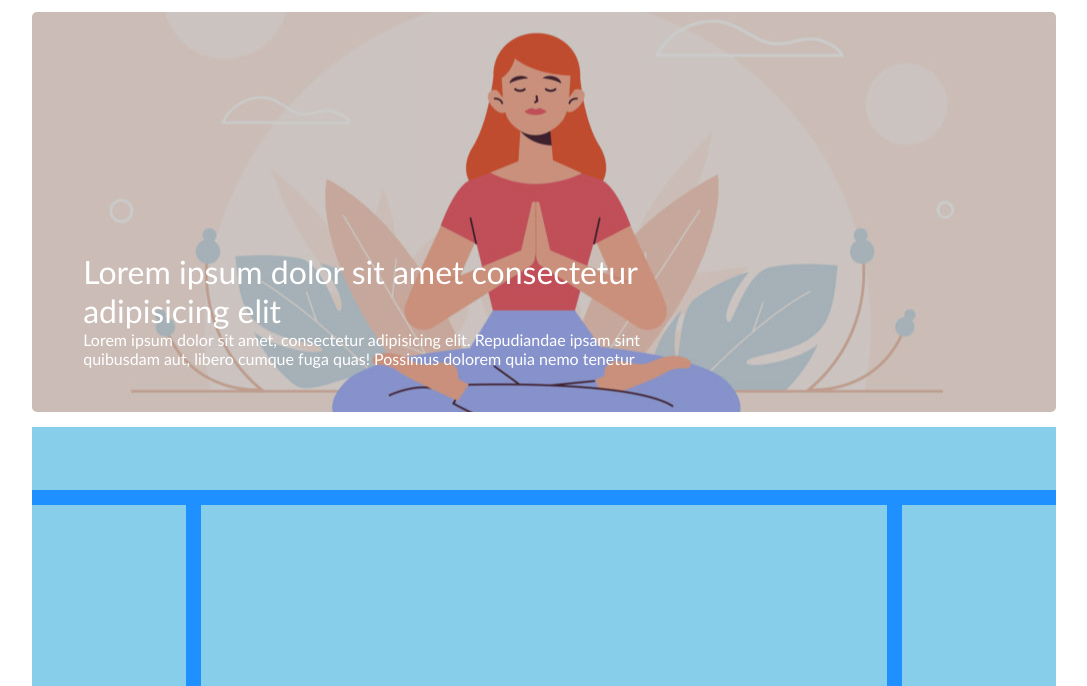
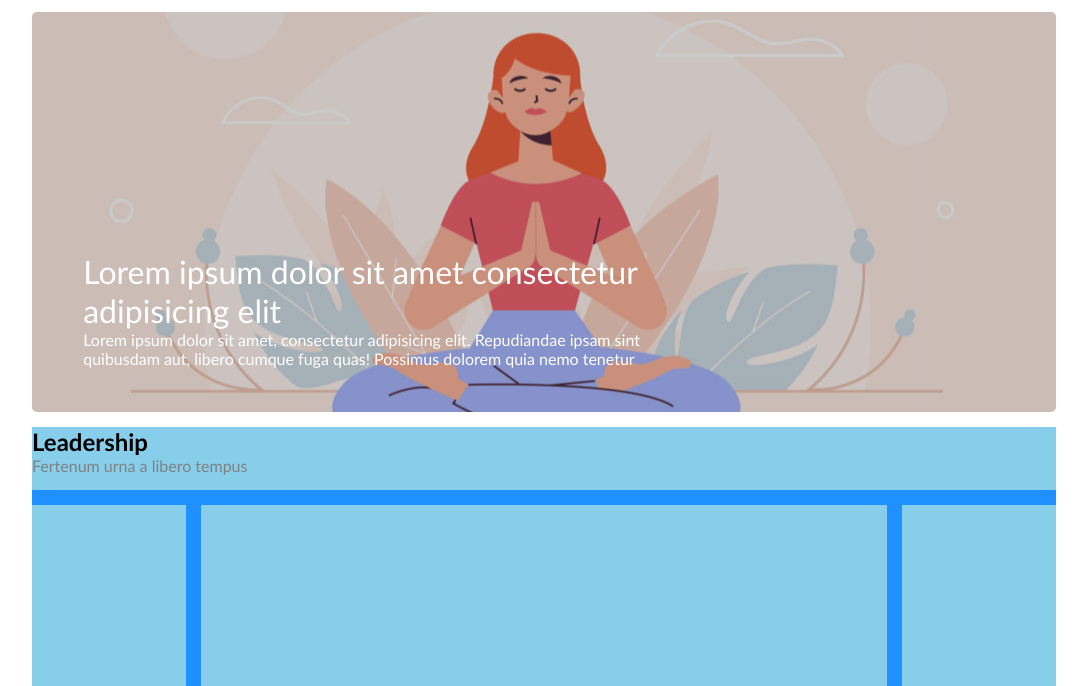
Before and after one commit to gmirizzi/htmlcss-wp, a plain HTML site: page index.html in a window 1280 px wide. Shown: the part 114-800 px from the top of the page, without its empty margins (96-1183 px from the left). Drawn offline with Linux system fonts and the light colour scheme.

Commit message:
leadership

```diff
--- a/css/stile.css
+++ b/css/stile.css
@@ -59,6 +59,10 @@ li {
     height: 15%;
 }
 
+#maincontainer header div {
+    color: gray;
+}
+
 #maincontainer div {
     height: calc(85% - 15px *2);
     float: left;
--- a/index.html
+++ b/index.html
@@ -33,7 +33,8 @@
             </div>
             <div id="maincontainer">
                 <header>
-
+                    <h2>Leadership</h2>
+                    <div>Fertenum urna a libero tempus</div>
                 </header>
                 <div class="side"></div>
                 <div id="center"></div>
```
